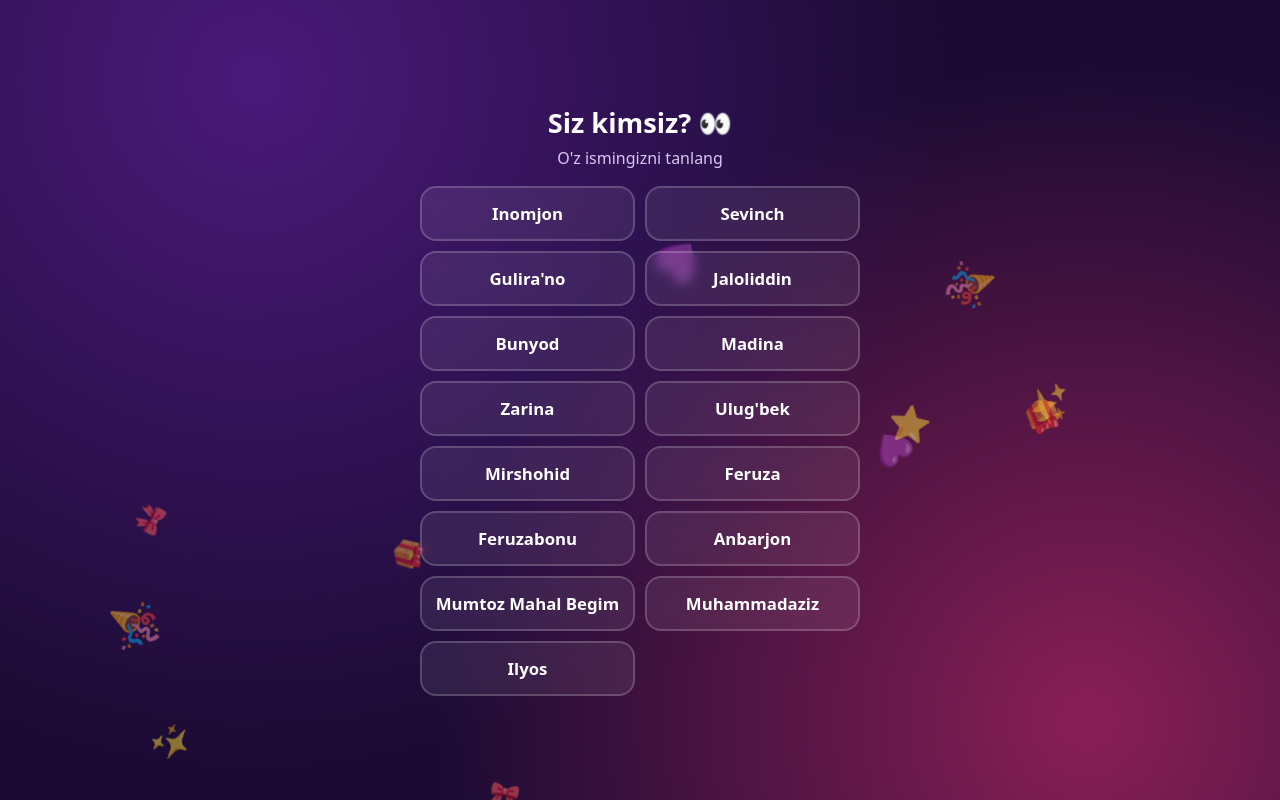
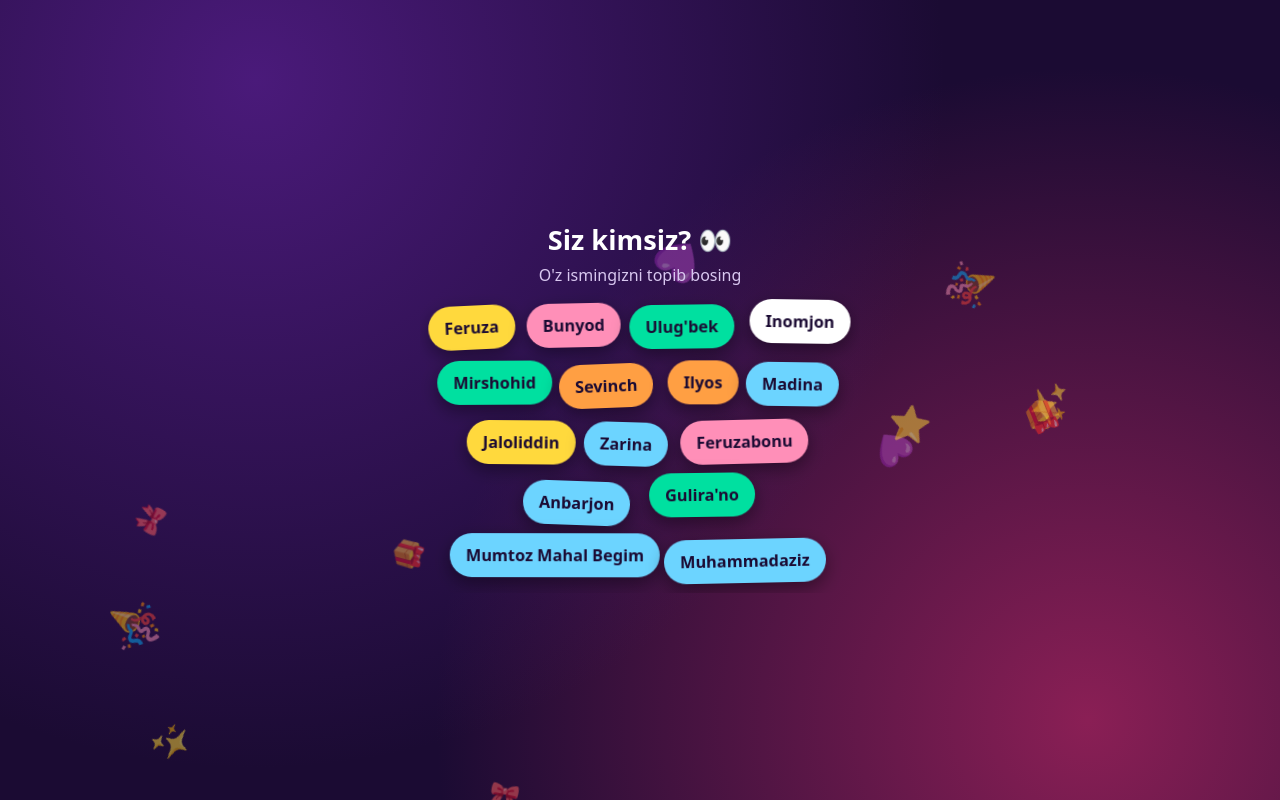
Before and after one commit to inomjonmamasidiqov/kimtushdi, a plain HTML site: page index.html in a window 1280 px wide. Both pictures are taken after a click on the button "🎲 Boshlash". Drawn offline with Linux system fonts and the light colour scheme.

Commit message:
Update index.html

```diff
--- a/index.html
+++ b/index.html
@@ -21,9 +21,9 @@ p{color:#d9c8f0;margin:6px 0 16px;line-height:1.45}
 .btn.alt{background:#ffffff1c;box-shadow:none;animation:none;margin-top:10px;font-size:1rem;padding:13px}
 .btn:active{transform:scale(.96)}
 @keyframes pl{50%{transform:scale(1.04)}}
-.grid{display:grid;grid-template-columns:1fr 1fr;gap:10px;margin-top:10px}
-.chip{border:2px solid #ffffff30;background:#ffffff14;color:#fff;font:inherit;font-weight:700;font-size:1.05rem;padding:14px 6px;border-radius:16px;cursor:pointer;backdrop-filter:blur(6px);transition:.15s}
-.chip:active{transform:scale(.93);background:var(--b)}
+.grid{display:flex;flex-wrap:wrap;justify-content:center;gap:14px 10px;margin-top:16px}
+.chip{border:0;background:var(--c);color:#1b0b33;font:inherit;font-weight:800;font-size:1.02rem;padding:11px 16px;border-radius:30px;cursor:pointer;box-shadow:0 6px 18px #0006;transform:rotate(var(--r));animation:drift var(--d) ease-in-out var(--dl) infinite alternate}@keyframes drift{from{transform:translate(-5px,4px) rotate(var(--r))}to{transform:translate(6px,-7px) rotate(calc(var(--r)*-1))}}
+.chip:active{filter:brightness(.8);animation-play-state:paused}
 #slot{font-size:2.6rem;font-weight:900;min-height:1.3em;margin:14px 0;color:var(--y);text-shadow:0 0 30px #ffd93d99;position:relative;z-index:5}
 #slot.lock{animation:pop .6s cubic-bezier(.2,2,.4,1)}
 @keyframes pop{from{transform:scale(.3) rotate(-15deg)}}
@@ -46,7 +46,7 @@ canvas{position:fixed;inset:0;pointer-events:none;z-index:10}
 <p>Kursdoshlar uchun sovg'a o'yini!<br>Ismingizni tanlang, taqdir sizga kimni topshirishini ko'rasiz ✨</p>
 <button class="btn" id="start">🎲 Boshlash</button></section>
 
-<section class="scr" id="s2"><h2>Siz kimsiz? 👀</h2><p>O'z ismingizni tanlang</p><div class="grid" id="grid"></div></section>
+<section class="scr" id="s2"><h2>Siz kimsiz? 👀</h2><p>O'z ismingizni topib bosing</p><div class="grid" id="grid"></div></section>
 
 <section class="scr" id="s3"><div class="gift" style="font-size:70px">🎁</div><div class="lbl">Taqdir tanlayapti… 🥁</div><div id="slot">✨</div></section>
 
@@ -76,7 +76,7 @@ try{const sp=tg.initDataUnsafe.start_param||"";if(sp.startsWith("reset")&&H("pin
 // floating emojis
 setInterval(()=>{const e=document.createElement("div");e.className="fl";e.textContent=["🎁","✨","🎉","⭐","💜","🎀"][Math.floor(Math.random()*6)];e.style.left=Math.random()*100+"vw";e.style.fontSize=14+Math.random()*26+"px";e.style.animationDuration=7+Math.random()*7+"s";document.body.appendChild(e);setTimeout(()=>e.remove(),14500)},700);
 // grid
-NAMES.forEach((n,i)=>{const b=document.createElement("button");b.className="chip";b.textContent=n;b.onclick=()=>{hap();ask(i)};$("#grid").appendChild(b)});
+[...NAMES.keys()].sort(()=>Math.random()-.5).forEach(i=>{const b=document.createElement("button");b.className="chip";b.textContent=NAMES[i];const s=b.style;s.setProperty("--c",COL[Math.floor(Math.random()*COL.length)]);s.setProperty("--r",(Math.random()*8-4)+"deg");s.setProperty("--d",(1.6+Math.random()*1.6)+"s");s.setProperty("--dl",(-Math.random()*3)+"s");b.onclick=()=>{hap();ask(i)};$("#grid").appendChild(b)});
 let cur=-1;
 function ask(i){cur=i;$("#mq").textContent="Siz "+NAMES[i]+"misiz?";$("#modal").classList.add("on")}
 $("#no").onclick=()=>$("#modal").classList.remove("on");
```
